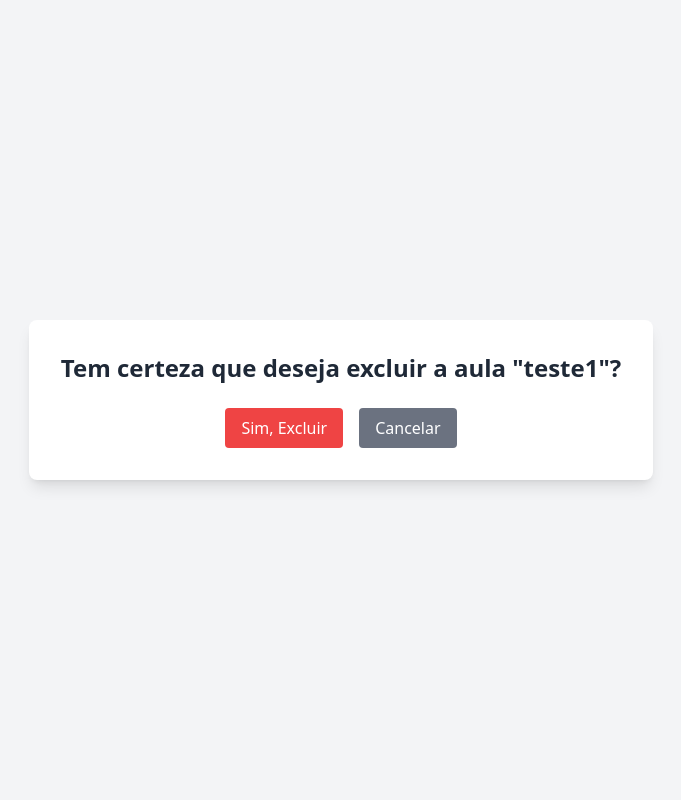
After one commit to Gabriel-Souza2/formulario-professores2, a Django app: page /excluir/1/ in a window 1280 px wide. The commit adds this page. Shown: the whole page, without its empty margins (299-980 px from the left). Run offline with Django 5.2, Linux system fonts and the light colour scheme; data comes from the database, SQL or seed files in the repository; both versions use the stored data as it was after the commit; some libraries are stand-ins or nearby versions.

Commit message:
Adicionando editar e excluir

```diff
--- /dev/null
+++ b/formulario_professores/templates/excluir.html
@@ -0,0 +1,28 @@
+<!DOCTYPE html>
+<html lang="en">
+<head>
+    <meta charset="UTF-8">
+    <meta name="viewport" content="width=device-width, initial-scale=1.0">
+    <title>Excluir Aula</title>
+    <script src="https://cdn.tailwindcss.com"></script>
+</head>
+<body class="bg-gray-100 flex items-center justify-center min-h-screen">
+
+    <div class="bg-white p-8 rounded-lg shadow-lg text-center">
+        <h2 class="text-2xl font-bold mb-6 text-gray-800">Tem certeza que deseja excluir a aula "{{ aula.disciplina }}"?</h2>
+
+        <form method="POST">
+            {% csrf_token %}
+            <div class="flex justify-center space-x-4">
+                <button type="submit" class="bg-red-500 text-white py-2 px-4 rounded hover:bg-red-600">
+                    Sim, Excluir
+                </button>
+                <a href="{% url 'listar_aulas' %}" class="bg-gray-500 text-white py-2 px-4 rounded hover:bg-gray-600">
+                    Cancelar
+                </a>
+            </div>
+        </form>
+    </div>
+
+</body>
+</html>
--- a/formulario_professores/views.py
+++ b/formulario_professores/views.py
@@ -28,7 +28,14 @@ def editar_aula(request, aula_id):
             return redirect('listar_aulas')
     else:
         form = AulaForm(instance=aula)
-    return render(request, 'editar_aula.html', {'form': form, 'aula': aula})
+    return render(request, 'formulario.html', {'form': form, 'aula': aula})
+
+def excluir_aula(request, aula_id):
+    aula = get_object_or_404(Aula, id=aula_id)
+    if request.method == 'POST':
+        aula.delete()  # Exclui a aula
+        return redirect('listar_aulas')
+    return render(request, 'excluir.html', {'aula': aula})
 
 def sucesso(request):
     return render(request, 'sucesso.html')
```
Also changed, not shown: formulario_professores/static/css/output.css (+16 -0 lines), db.sqlite3.
